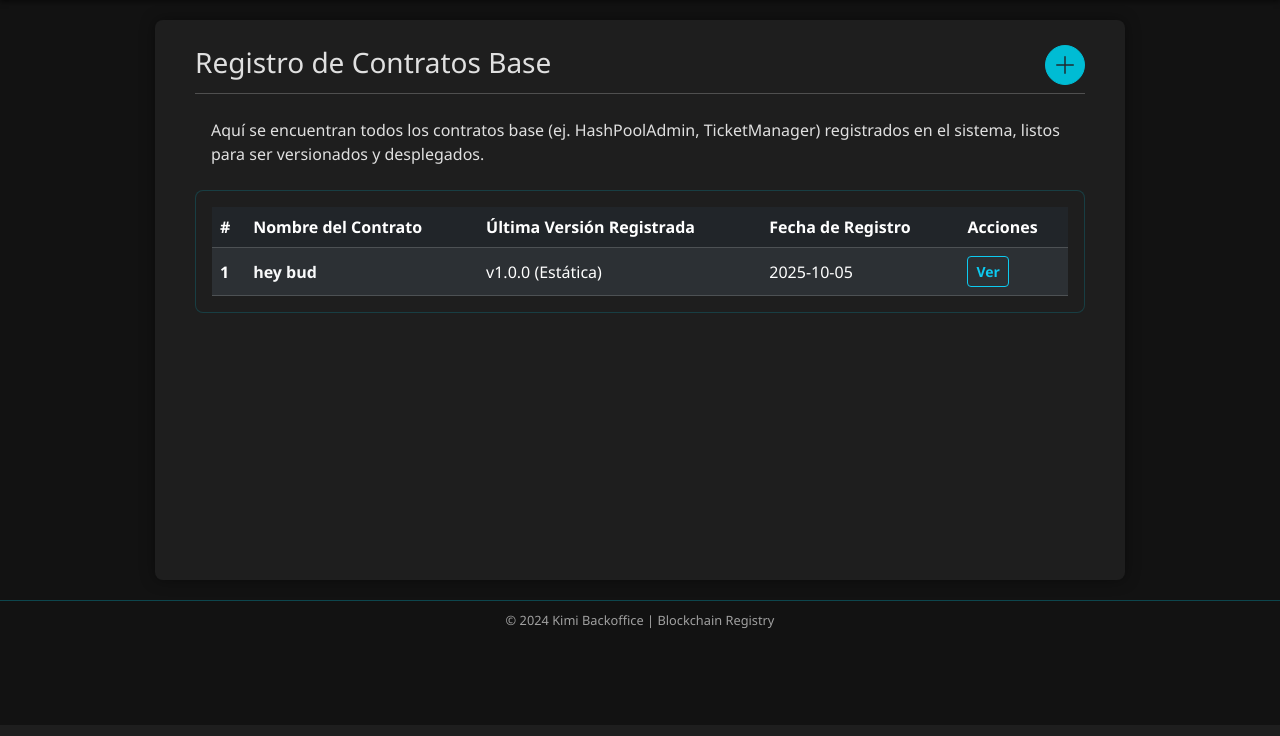
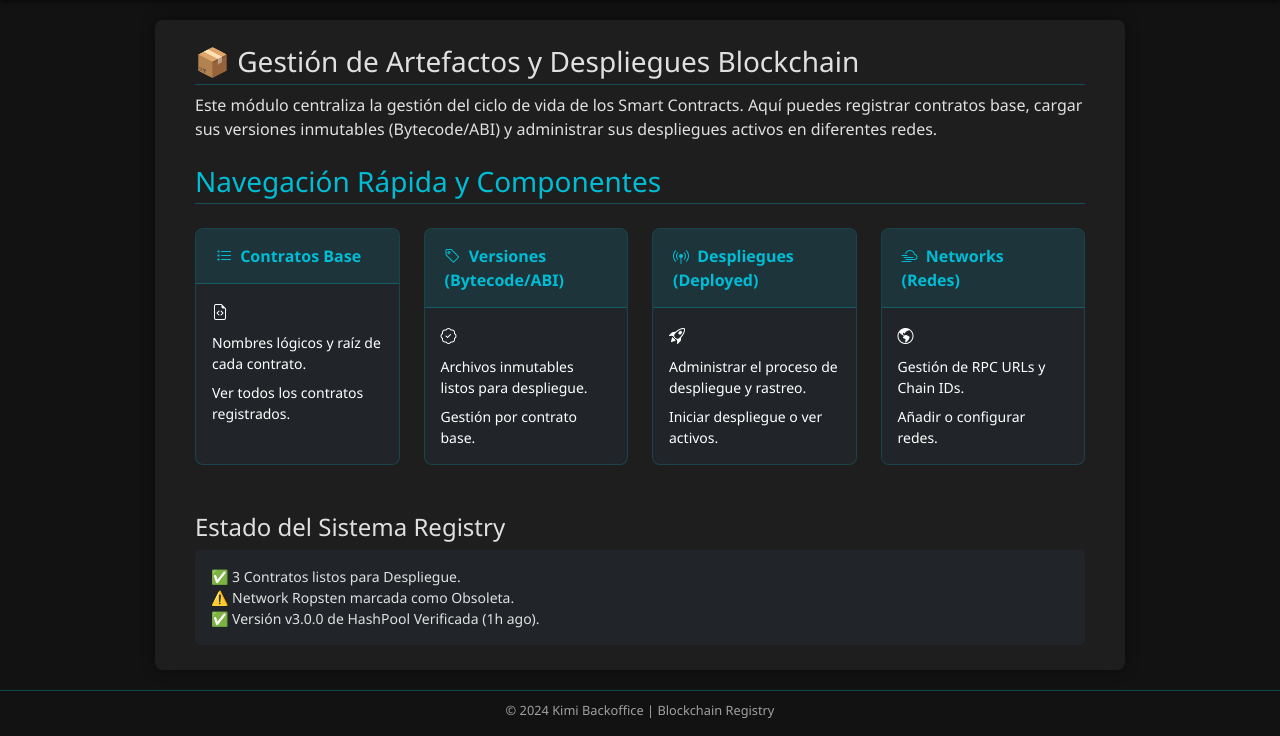
Before and after one commit to NadGarDez/kimiBackend, a Django app: page /contractRegistry/ in a window 1280 px wide. Shown: the part 75-811 px from the top of the page. Before the commit the page ends 703 px from the top, so only its background shows below. Run offline with Django 5.2, Linux system fonts and the light colour scheme; data comes from the database, SQL or seed files in the repository; some libraries are stand-ins or nearby versions.

Commit message:
feat: added contract registry index

```diff
--- a/contractRegistry/views.py
+++ b/contractRegistry/views.py
@@ -8,7 +8,7 @@ import string
 # Create your views here.
 
 def index(request):
-    return contractList(request)
+    return render(request, 'contractRegistry/index.html')
 
 def contractList(request):
     contracts = BaseContract.objects.all()
--- a/templates/contractRegistry/index.html
+++ b/templates/contractRegistry/index.html
@@ -1,5 +1,114 @@
 {% extends "base.html" %}
+{% load static %}
+
+{% block title %}Registry - Dashboard de Contratos{% endblock %}
 
 {% block content %}
-    <h1>{{ request.path }}</h1>
+
+<div class="centered-container mx-auto dashboard-content">
+
+    <!-- Sección de Bienvenida/Descripción del Módulo -->
+    <div class="welcome-card animate-welcome">
+        <h2 class="h3 text-accent mb-2">📦 Gestión de Artefactos y Despliegues Blockchain</h2>
+        <p class="mb-0 text-text-dim">
+            Este módulo centraliza la gestión del ciclo de vida de los Smart Contracts.
+            Aquí puedes registrar contratos base, cargar sus versiones inmutables (Bytecode/ABI) y
+            administrar sus despliegues activos en diferentes redes.
+        </p>
+    </div>
+
+    <h3 class="text-text-light mb-4 mt-4">Navegación Rápida y Componentes</h3>
+
+    <div class="row row-cols-1 row-cols-md-4 g-4">
+
+        <!-- Tarjeta 1: Contratos Base (Lista Principal) -->
+        <div class="col">
+            <a href="{% url 'contractRegistry:contract_list' %}" class="text-decoration-none">
+                <div class="card bg-dark text-white status-card animate-status h-100">
+                    <div class="status-header">
+                        <i class="bi bi-list-task me-1"></i> <span class="fw-bold">Contratos Base</span>
+                    </div>
+                    <div class="status-body p-3">
+                        <p class="status-value text-accent mb-2">
+                            <i class="bi bi-file-earmark-code"></i>
+                        </p>
+                        <small class="text-text-dim d-block mb-2">Nombres lógicos y raíz de cada contrato.</small>
+                        <p class="small text-status-ok mt-2 mb-0 d-block">Ver todos los contratos registrados.</p>
+                    </div>
+                </div>
+            </a>
+        </div>
+
+        <!-- Tarjeta 2: Versiones (Para Cargar Artefactos) -->
+        <div class="col">
+            <!-- No hay una vista 'versiones' general, se enlaza a la lista de contratos donde se gestionan -->
+            <a href="{% url 'contractRegistry:contract_list' %}" class="text-decoration-none">
+                <div class="card bg-dark text-white status-card animate-status h-100" style="animation-delay: 0.2s;">
+                    <div class="status-header">
+                        <i class="bi bi-tag me-1"></i> <span class="fw-bold">Versiones (Bytecode/ABI)</span>
+                    </div>
+                    <div class="status-body p-3">
+                        <p class="status-value mb-2">
+                            <i class="bi bi-patch-check"></i>
+                        </p>
+                        <small class="text-text-dim d-block mb-2">Archivos inmutables listos para despliegue.</small>
+                        <p class="small text-text-dim mt-2 mb-0 d-block">Gestión por contrato base.</p>
+                    </div>
+                </div>
+            </a>
+        </div>
+
+        <!-- Tarjeta 3: Deployed Contracts (Despliegues Activos) -->
+        <div class="col">
+            <!-- Asumiendo una vista futura para listar todos los despliegues -->
+            <a href="{% url 'contractRegistry:deploy_contract' %}" class="text-decoration-none">
+                <div class="card bg-dark text-white status-card animate-status h-100" style="animation-delay: 0.4s;">
+                    <div class="status-header">
+                        <i class="bi bi-broadcast-pin me-1"></i> <span class="fw-bold">Despliegues (Deployed)</span>
+                    </div>
+                    <div class="status-body p-3">
+                        <p class="status-value text-accent mb-2">
+                            <i class="bi bi-rocket-takeoff"></i>
+                        </p>
+                        <small class="text-text-dim d-block mb-2">Administrar el proceso de despliegue y rastreo.</small>
+                        <p class="small text-status-ok mt-2 mb-0 d-block">Iniciar despliegue o ver activos.</p>
+                    </div>
+                </div>
+            </a>
+        </div>
+
+        <!-- Tarjeta 4: Networks (Redes Blockchain) -->
+        <div class="col">
+            <!-- Asumiendo una vista futura para listar todas las redes registradas -->
+            <a href="{% url 'contractRegistry:register_network' %}" class="text-decoration-none">
+                <div class="card bg-dark text-white status-card animate-status h-100" style="animation-delay: 0.6s;">
+                    <div class="status-header">
+                        <i class="bi bi-cloud-haze2 me-1"></i> <span class="fw-bold">Networks (Redes)</span>
+                    </div>
+                    <div class="status-body p-3">
+                        <p class="status-value mb-2">
+                            <i class="bi bi-globe-americas"></i>
+                        </p>
+                        <small class="text-text-dim d-block mb-2">Gestión de RPC URLs y Chain IDs.</small>
+                        <p class="small text-status-ok mt-2 mb-0 d-block">Añadir o configurar redes.</p>
+                    </div>
+                </div>
+            </a>
+        </div>
+    </div>
+
+    <!-- Sección de Tareas Recientes y Logs (Estático por ahora) -->
+    <div class="mt-5">
+        <h4 class="text-text-light">Estado del Sistema Registry</h4>
+        <div class="p-3 text-text-dim tasks-log bg-dark" style="border-radius: 5px;">
+            <ul class="list-unstyled mb-0 small">
+                <li><span class="text-success">✅</span> 3 Contratos listos para Despliegue.</li>
+                <li><span class="text-warning">⚠️</span> Network Ropsten marcada como Obsoleta.</li>
+                <li><span class="text-success">✅</span> Versión v3.0.0 de HashPool Verificada (1h ago).</li>
+            </ul>
+        </div>
+    </div>
+
+</div>
+
 {% endblock %}
```
